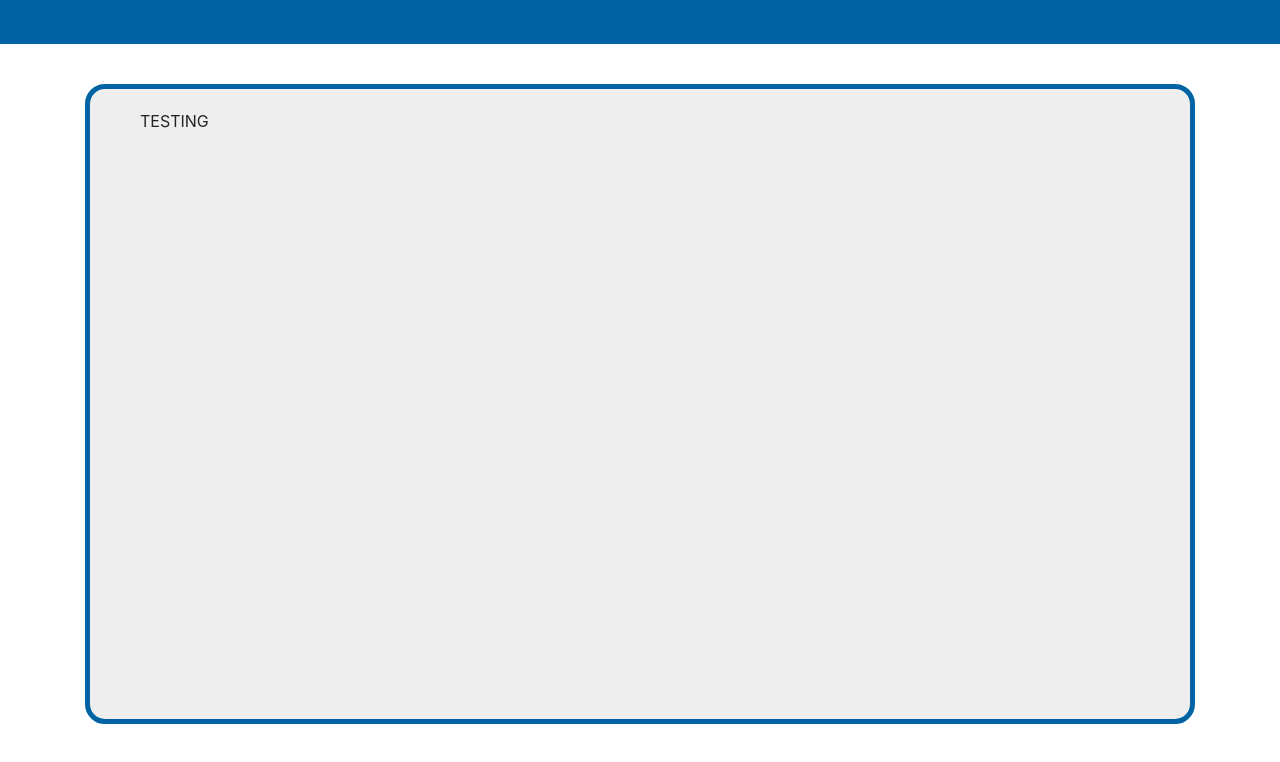
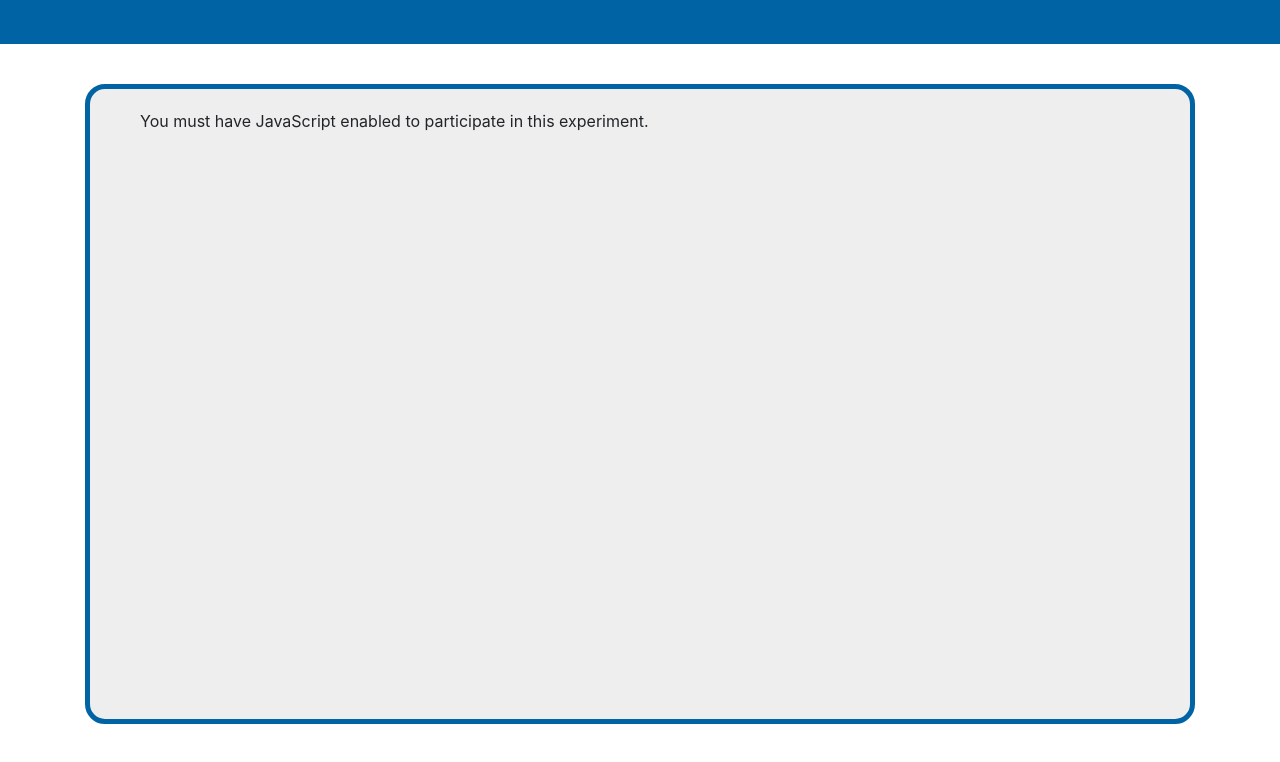
Before and after one commit to MADLABatUCI/subset-AI-assistance, a plain HTML site: page index.html in a window 1280 px wide. Drawn offline with nearby package versions, Linux system fonts and the light colour scheme; no server answers.

Commit message:
Updated index.html file to display JS message.
Users must have JS enabled to participate in studies. That is the
default message that is displayed to users.

```diff
--- a/index.html
+++ b/index.html
@@ -72,7 +72,7 @@
 
         <main role="main" class="container" id="super-container">
             <div class="container trialbox" id="experiment-container">
-                TESTING
+                You must have JavaScript enabled to participate in this experiment.
             </div>
         </main>
 
```
